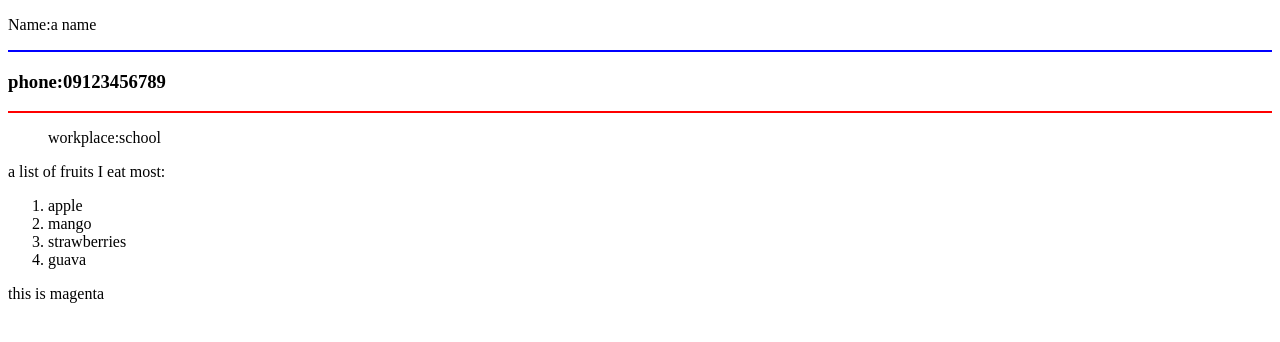
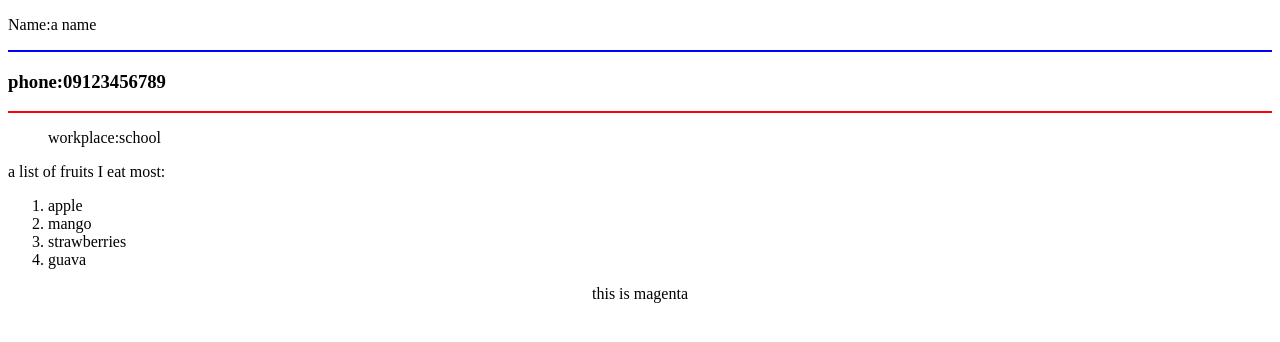
Before and after one commit to Usur00/Usur00.github.io, a plain HTML site: page index.html in a window 1280 px wide. Drawn offline with Linux system fonts and the light colour scheme.

Commit message:
Update index.html

```diff
--- a/index.html
+++ b/index.html
@@ -17,6 +17,8 @@
            <li>strawberries</li>
            <li>guava</li>
         </ol>
-      <div style="background-color=#FF00FF">
+      <div style="background-color=#FF0000">
+        <center>
         this is magenta<br>
+        </center>
       </div>
```
